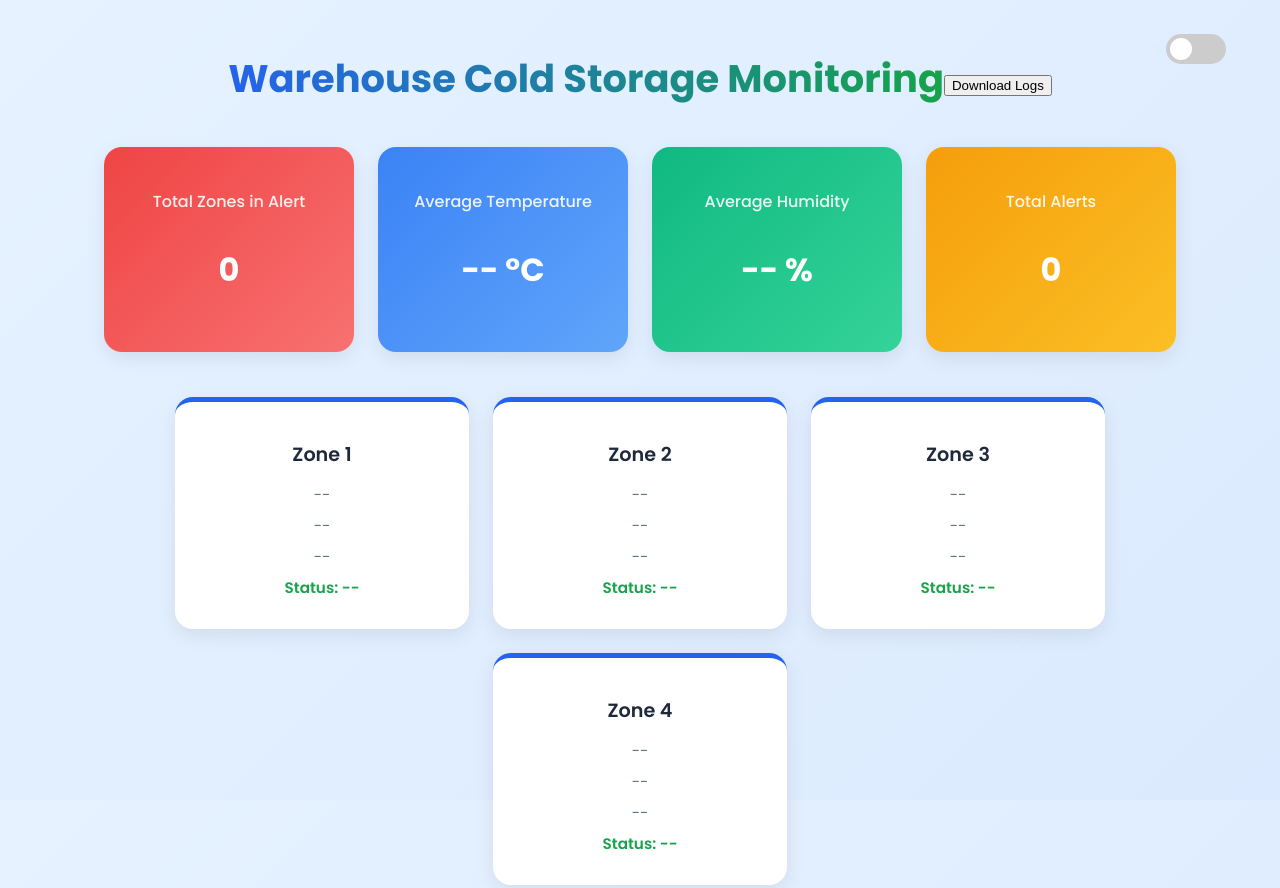
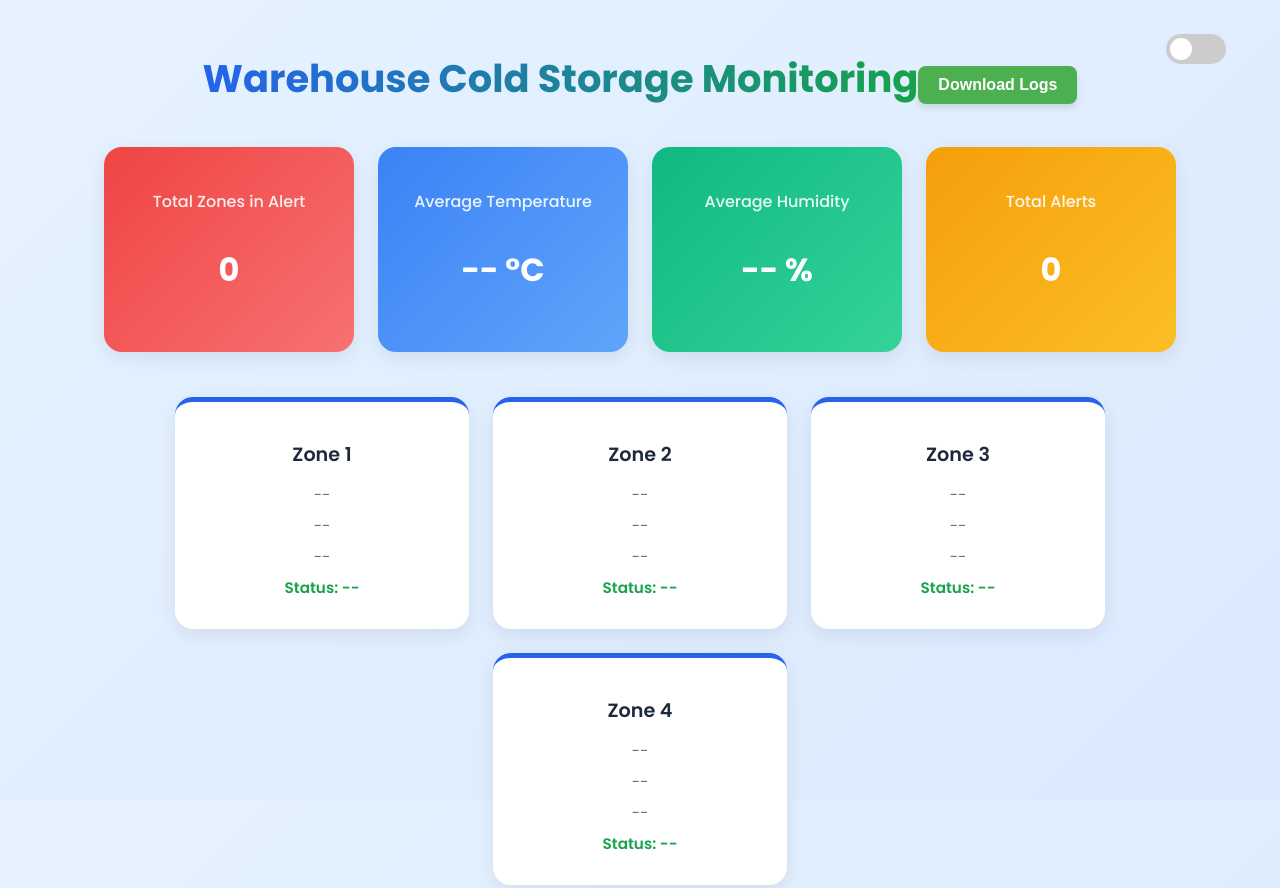
Before and after one commit to akulalokesh123/COLD-STORAGE-IOT, a plain HTML site: page frontend/index.html in a window 1280 px wide. Shown: the top 888 px of the page. Drawn offline with nearby package versions, Linux system fonts and the light colour scheme; no server answers.

Commit message:
Your final

```diff
--- a/frontend/index.html
+++ b/frontend/index.html
@@ -10,7 +10,7 @@
 <body>
   <header>
     <h1>Warehouse Cold Storage Monitoring</h1>
-    <button onclick="downloadLogs()">Download Logs</button>
+    <button id = "downloadLogs" onclick="downloadLogs()">Download Logs</button>
     <!-- Dark/Light Toggle -->
     <label class="theme-switch">
       <input type="checkbox" id="themeToggle">
--- a/frontend/style.css
+++ b/frontend/style.css
@@ -542,3 +542,29 @@ body.dark .alert.out-of-range {
   color: #f87171;
   border-bottom: 2px dashed #f87171;
 }
+
+/* Download Logs Button */
+button#downloadLogs {
+  background-color: #4CAF50;      /* Green background */
+  color: white;                   /* White text */
+  border: none;                   /* Remove default border */
+  padding: 10px 20px;             /* Add padding */
+  font-size: 16px;                /* Text size */
+  font-weight: bold;
+  border-radius: 8px;             /* Rounded corners */
+  cursor: pointer;                /* Pointer on hover */
+  transition: background-color 0.3s, transform 0.2s; /* Smooth hover effects */
+  box-shadow: 0 4px 6px rgba(0,0,0,0.1);
+}
+
+/* Hover effect */
+button#downloadLogs:hover {
+  background-color: #45a049;      /* Slightly darker green */
+  transform: translateY(-2px);    /* Slight lift on hover */
+}
+
+/* Active / click effect */
+button#downloadLogs:active {
+  background-color: #3e8e41;
+  transform: translateY(0);       /* Pressed down */
+}
```
